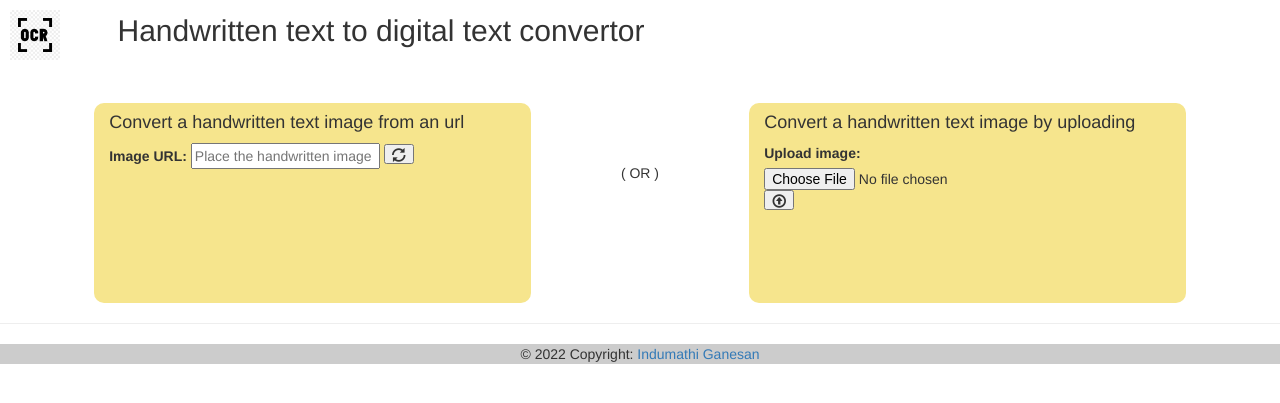
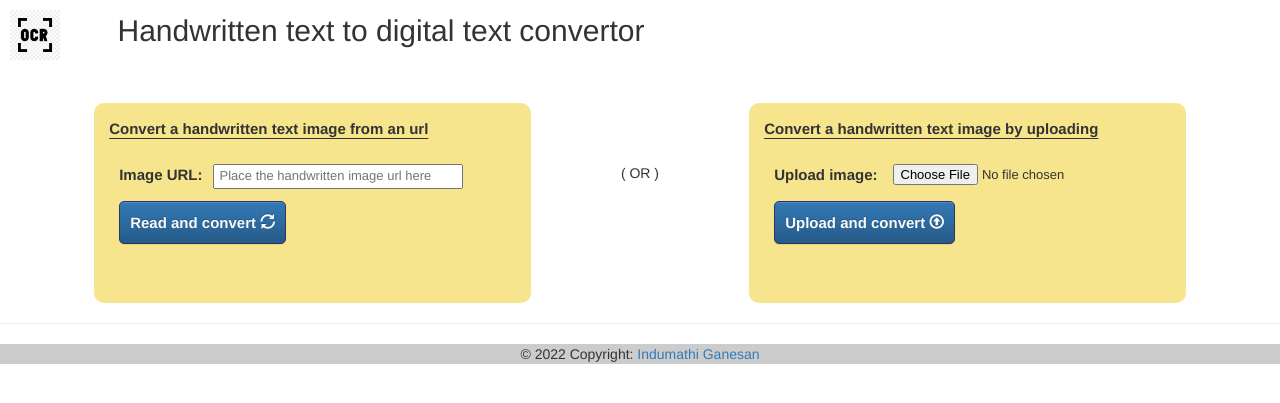
Before and after one commit to Indumathi90/handwrittentodigital, a Flask app: page / in a window 1280 px wide. Shown: the top 403 px of the page. Run offline with Flask 2, Linux system fonts and the light colour scheme; some libraries are stand-ins or nearby versions.

Commit message:
refactoring

```diff
--- a/controller.py
+++ b/controller.py
@@ -6,7 +6,10 @@ from azure.cognitiveservices.vision.computervision.models import OperationStatus
 from flask import Flask, render_template, request
 from msrest.authentication import CognitiveServicesCredentials
 
-app = Flask(__name__)
+app = Flask(__name__,
+            static_url_path='',
+            static_folder='static',
+            template_folder='templates')
 
 computer_vision_key = os.environ['COMPUTER_VISION_KEY']
 computer_vision_name = os.environ['COMPUTER_VISION_NAME']
@@ -23,28 +26,27 @@ def home():
 @app.route("/convert_from_url", methods=['POST'])
 def convert_from_url():
     image_url = request.form['image_url']
-    digital_text = convert_text_from_image_url(image_url)
-    return render_template('converted_text.html', digital_text=digital_text)
+    read_response = computer_vision_client.read(image_url, raw=True, language='en')
+    operation_id = get_operation_id_from_read_response(read_response)
+    digital_text = convert(operation_id)
+    return render_template('converted_text.html', digital_text=digital_text, operation_id=operation_id)
 
 
 @app.route("/convert_from_local", methods=['POST'])
 def convert_from_local():
     uploaded_image = request.files['image']
-    digital_text = convert_text_from_uploaded_image(uploaded_image)
-    return render_template('converted_text.html', digital_text=digital_text)
+    read_response = computer_vision_client.read_in_stream(uploaded_image, raw=True, language='en')
+    operation_id = get_operation_id_from_read_response(read_response)
+    digital_text = convert(operation_id)
+    return render_template('converted_text.html', digital_text=digital_text, operation_id=operation_id)
 
 
-def convert_text_from_uploaded_image(image_stream):
-    return convert(computer_vision_client.read_in_stream(image_stream, raw=True, language='en'))
+def get_operation_id_from_read_response(read_response):
+    read_operation_location = read_response.headers["Operation-Location"]
+    return read_operation_location.split("/")[-1]
 
 
-def convert_text_from_image_url(image_url):
-    return convert(computer_vision_client.read(image_url, raw=True, language='en'))
-
-
-def convert(read_response):
-    read_operation_location = read_response.headers["Operation-Location"]
-    operation_id = read_operation_location.split("/")[-1]
+def convert(operation_id):
     while True:
         read_result = computer_vision_client.get_read_result(operation_id)
         if read_result.status not in ['notStarted', 'running']:
--- /dev/null
+++ b/static/css/styles.css
@@ -0,0 +1,69 @@
+body {
+  padding-bottom: 70px;
+}
+.or_txt {
+    text-align: center;
+    line-height: 10;
+}
+.my-form {
+    background-color: #f6e58d;
+    min-height: 200px !important;
+    border-radius: 10px;
+}
+.title {
+    padding-bottom: 40px;
+    font-size: 30px;
+}
+.result_header {
+    margin: 0px;
+    font-size: 26px;
+    text-align: center;
+}
+.print_output {
+    padding: 25px;
+}
+.heading {
+    margin: 0px;
+    padding: 10px;
+}
+.section-header {
+    padding: 15px 0px;
+    font-size: 15px;
+    text-decoration: underline;
+    text-underline-offset: 4px;
+    text-underline-position: from-font;
+    font-weight: 600;
+}
+.convertor-form {
+    padding: 10px;
+    font-size: 13px;
+    float: left;
+    clear: both;
+}
+.convertor-form button {
+    padding: 10px;
+    float: left;
+    clear: both;
+    margin-top: 10px;
+    font-size: 15px;
+    font-weight: 600;
+    text-align: center;
+    vertical-align: middle;
+    background-color: #30336b;
+    color: #FAFAFA;
+    border-color: #30336b;
+    border-radius: 5px;
+}
+.convertor-form label {
+    float: left;
+    clear: both;
+    font-size: 15px;
+    vertical-align: middle;
+}
+.convertor-form input {
+    float: left;
+    clear: none;
+    padding-left: 5px;
+    margin-left: 10px;
+    width: 250px;
+}
--- /dev/null
+++ b/static/scripts/scripts.js
@@ -0,0 +1,11 @@
+$(document).ready(function() {
+    $(".convert-button").click(function() {
+      // disable button
+      $(".convert-button").prop("disabled", true);
+      // add spinner to button
+      $(this).html(
+        "Converting... <i class='fa fa-circle-o-notch fa-spin'></i> "
+      );
+      $(this).closest("form").submit()
+    });
+});
--- a/templates/converted_text.html
+++ b/templates/converted_text.html
@@ -3,7 +3,7 @@
 {% include "form.html" %}
 <hr/>
 <div class="row result_header">
-    Find the below converted digital text
+    Converted digital text
 </div>
 <hr/>
 <div class="print_output">
--- a/templates/footer.html
+++ b/templates/footer.html
@@ -15,8 +15,12 @@
 
 <!-- Optional theme -->
 <link rel="stylesheet" href="https://cdn.jsdelivr.net/npm/bootstrap@3.4.1/dist/css/bootstrap-theme.min.css" integrity="sha384-6pzBo3FDv/PJ8r2KRkGHifhEocL+1X2rVCTTkUfGk7/0pbek5mMa1upzvWbrUbOZ" crossorigin="anonymous">
+<link rel='stylesheet' href='https://cdnjs.cloudflare.com/ajax/libs/font-awesome/4.1.0/css/font-awesome.min.css'>
 
 <!-- Latest compiled and minified JavaScript -->
 <script src="https://cdn.jsdelivr.net/npm/bootstrap@3.4.1/dist/js/bootstrap.min.js" integrity="sha384-aJ21OjlMXNL5UyIl/XNwTMqvzeRMZH2w8c5cRVpzpU8Y5bApTppSuUkhZXN0VxHd" crossorigin="anonymous"></script>
+<script src="https://cdn.jsdelivr.net/npm/jquery@3.6.0/dist/jquery.min.js" crossorigin="anonymous"></script>
+
+<script src="scripts/scripts.js"></script>
 </body>
 </html>
--- a/templates/form.html
+++ b/templates/form.html
@@ -1,12 +1,12 @@
 <div class="row">
     <div class="hidden-md col-lg-1"></div>
     <div class="col-md-12 col-lg-4 my-form">
-        <h4>Convert a handwritten text image from an url</h4>
-        <div>
+        <div class="section-header">Convert a handwritten text image from an url</div>
+        <div class="convertor-form convert-from-url">
             <form action="/convert_from_url" method="POST">
-              <label>Image URL: </label>
-              <input type="text" placeholder="Place the handwritten image url here" name="image_url">
-              <button type="submit"><i class="glyphicon glyphicon-refresh"></i></button>
+                <label>Image URL: </label>
+                <input type="text" placeholder="Place the handwritten image url here" name="image_url">
+                <button type="submit" class="convert-button btn btn-primary mb-2">Read and convert <i class="glyphicon glyphicon-refresh"></i></button>
             </form>
         </div>
     </div>
@@ -14,13 +14,12 @@
        ( OR )
     </div>
     <div class="col-md-12 col-lg-4 my-form">
-        <h4>Convert a handwritten text image by uploading</h4>
-        <div>
+        <div class="section-header">Convert a handwritten text image by uploading</div>
+        <div class="convertor-form convert-from-local">
             <form action="/convert_from_local" method="POST" enctype="multipart/form-data">
-              <label>Upload image: </label>
-              <input type="file"
-               accept="image/png, image/jpeg, image/jpg" placeholder="Upload the image here" name="image">
-              <button type="submit"><i class="glyphicon glyphicon-upload"></i></button>
+                <label>Upload image: </label>
+                <input type="file" accept="image/png, image/jpeg, image/jpg" placeholder="Upload the image here" name="image">
+                <button type="submit" class="convert-button btn btn-primary mb-2">Upload and convert <i class="glyphicon glyphicon-upload"></i></button>
             </form>
         </div>
     </div>
--- a/templates/header.html
+++ b/templates/header.html
@@ -1,38 +1,9 @@
 <html>
 <head>
-  <style>
-    body {
-      padding-bottom: 70px;
-    }
-    .or_txt {
-        text-align: center;
-        line-height: 10;
-    }
-    .my-form {
-        background-color: #f6e58d;
-        min-height: 200px !important;
-        border-radius: 10px;
-    }
-    .title {
-        padding-bottom: 40px;
-        font-size: 30px;
-    }
-    .result_header {
-        margin: 0px;
-        font-size: 26px;
-        text-align: center;
-    }
-    .print_output {
-        padding: 25px;
-    }
-    .heading {
-        margin: 0px;
-        padding: 10px;
-    }
-  </style>
+  <link rel="stylesheet" href="css/styles.css">
 </head>
 <body>
 <div class="row heading">
-  <div class="col-sm-1"><a href="/"><img src="{{url_for('static', filename='ocr_logo.png')}}" width="50px" height="50px" padding="15px"></a></div>
+  <div class="col-sm-1"><a href="/"><img src="images/ocr_logo.png" width="50px" height="50px" padding="15px"></a></div>
   <div class="col-sm-11 title">Handwritten text to digital text convertor</div>
 </div>
```
Also changed, not shown: static/images/ocr_logo.png (renamed from static/ocr_logo.png).
